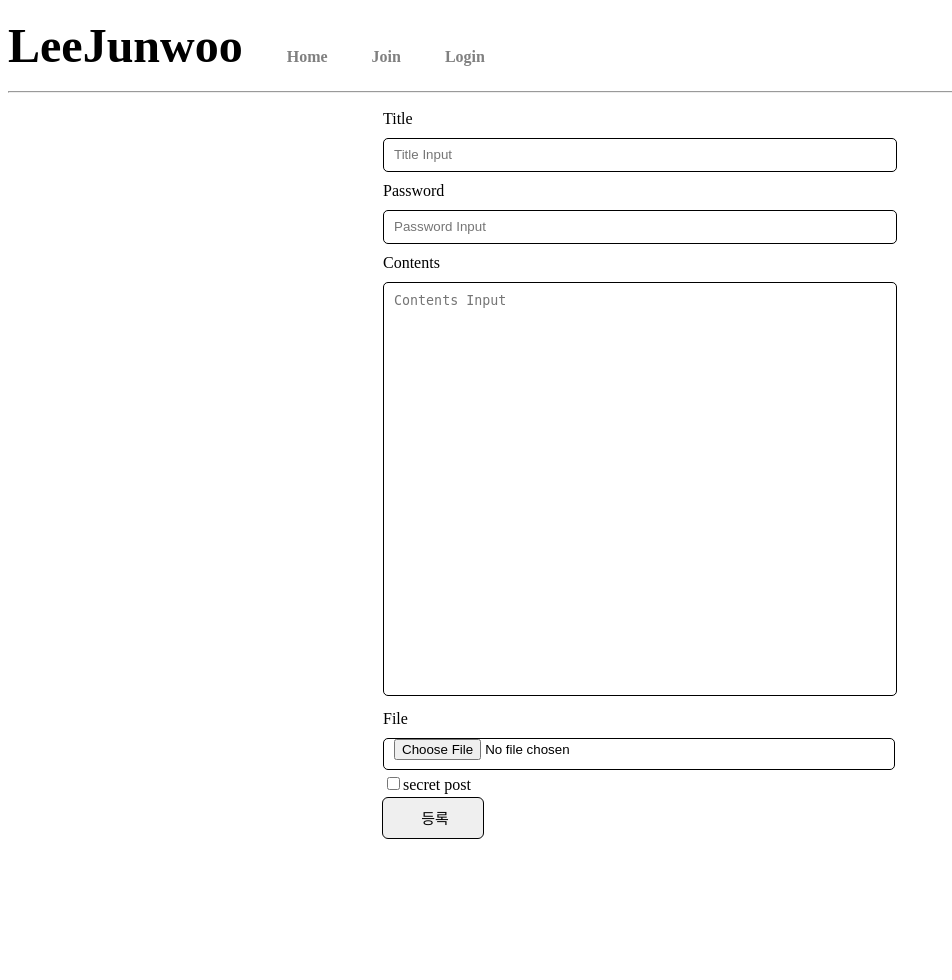
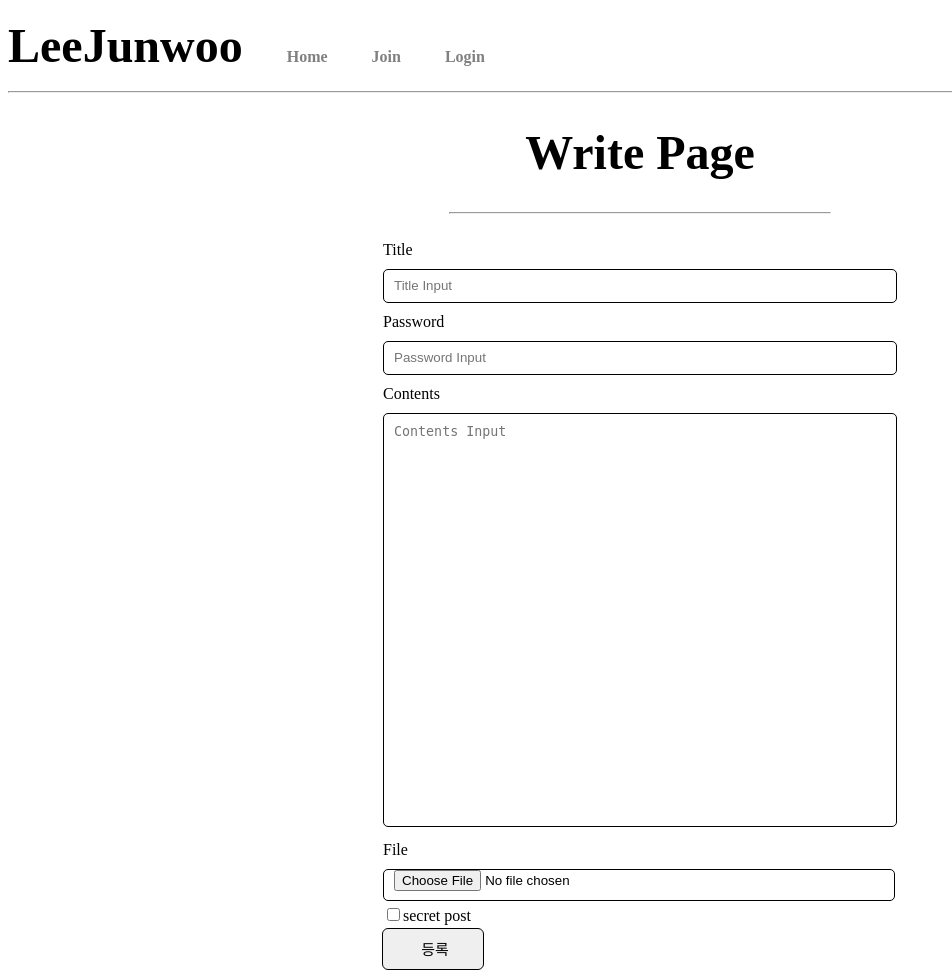
Before and after one commit to io0329/jun0329, a Flask app: page /write in a window 1280 px wide. Shown: the whole page, without its empty margins (0-952 px from the left). Before the commit the page ends 839 px from the top, so only its background shows below. Run offline with Flask 3, Linux system fonts and the light colour scheme.

Commit message:
Update write.html

```diff
--- a/templates/write.html
+++ b/templates/write.html
@@ -49,10 +49,21 @@
         outline: 1.5px solid;
         padding-left: 10px;
     }
+    .body {
+        text-align: center;
+    }
+    .hr {
+        width: 30%;
+        margin: 0 auto;
+    }
 </style>
+<div class = "body">
+    <h1>Write Page</h1>
+    <hr class = "hr">
+</div>
 <form action="/write" method="post">
+<br>
 <table>
-
     <tr><td class="header2">Title</td></tr>
     <tr><td><input type="text" placeholder="Title Input" name="title"></td></tr>
     <tr><td class="header2">Password</td></tr>
```
